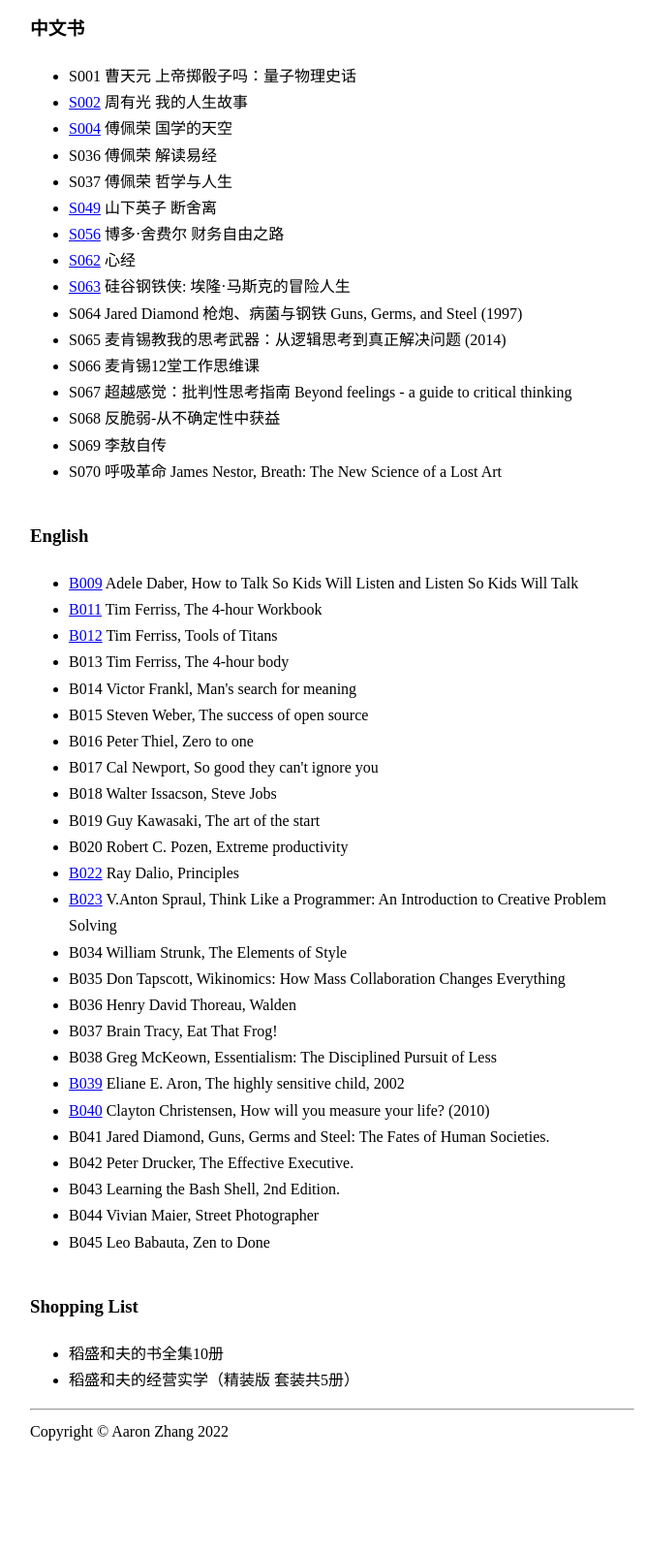
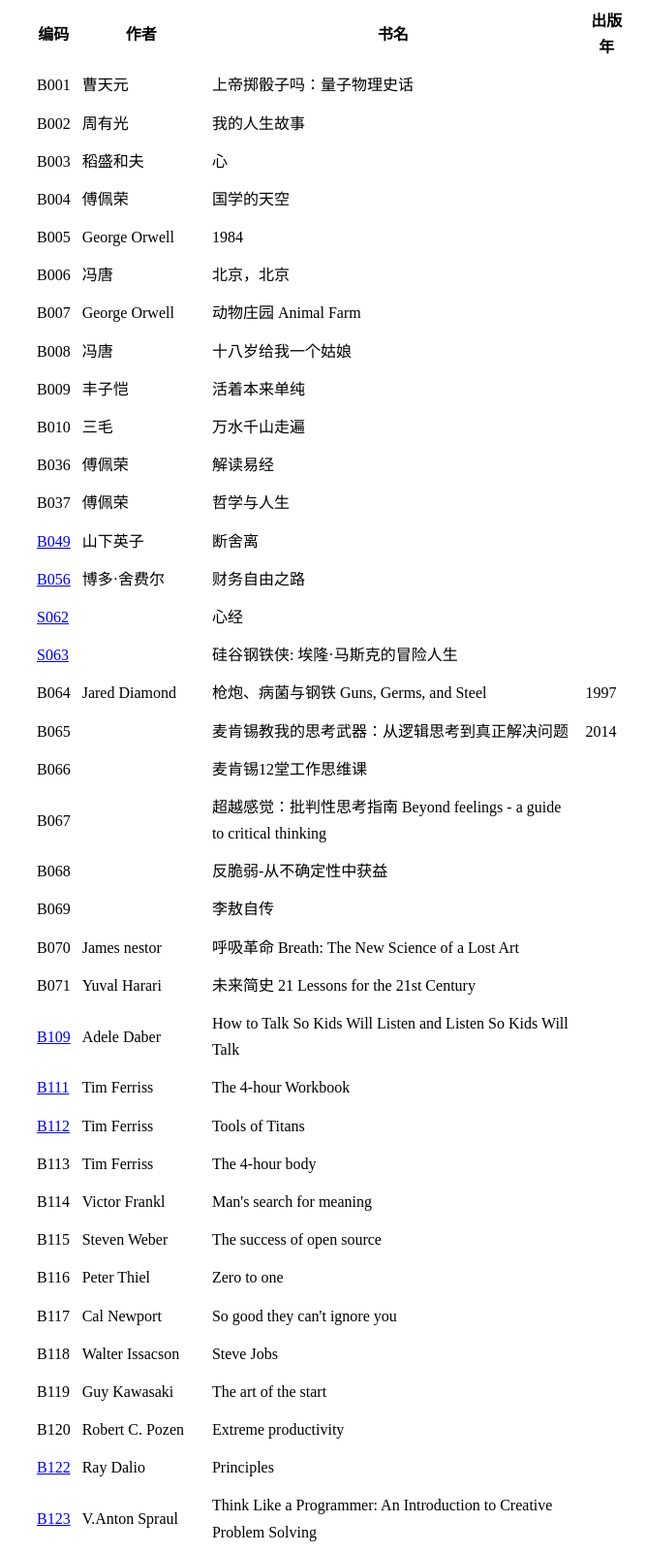
Before and after one commit to taomaker/aaron-zhang.com, a plain HTML site: page books/books.html in a window 1280 px wide. Shown: the part 205-1807 px from the top of the page at 97% size, without its empty margins (297-964 px from the left). Before the commit the page ends 1751 px from the top, so only its background shows below. Drawn offline with Linux system fonts and the light colour scheme; files that its build step writes are made by us from their sources.

Commit message:
change table style

```diff
--- a/books/books.html
+++ b/books/books.html
@@ -17,63 +17,57 @@
 
 <hr>
 <h2>My Library 我的图书馆</h2>
-
-<h3>中文书</h3>
-
-<ul>
-<li>S001 曹天元 上帝掷骰子吗：量子物理史话
-<li><a href="books/S002.html">S002</a> 周有光 我的人生故事
-<li><a href="books/S004.html">S004</a> 傅佩荣 国学的天空
-<li>S036 傅佩荣 解读易经
-<li>S037 傅佩荣 哲学与人生
-<li><a href="books/S049.html">S049</a> 山下英子 断舍离
-<li><a href="books/S056.html">S056</a> 博多·舍费尔 财务自由之路
-<li><a href="books/S062.html">S062</a> 心经
-<li><a href="books/S063.html">S063</a> 硅谷钢铁侠: 埃隆·马斯克的冒险人生
-<li>S064 Jared Diamond 枪炮、病菌与钢铁 Guns, Germs, and Steel (1997)
-<li>S065 麦肯锡教我的思考武器：从逻辑思考到真正解决问题 (2014)
-<li>S066 麦肯锡12堂工作思维课
-<li>S067 超越感觉：批判性思考指南 Beyond feelings - a guide to critical thinking
-<li>S068 反脆弱-从不确定性中获益
-<li>S069 李敖自传
-<li>S070 呼吸革命 James Nestor, Breath: The New Science of a Lost Art
-</ul>
-
-<h3>English</h3>
-
-<ul>
-<li><a href="books/B009.html">B009</a> Adele Daber, How to Talk So Kids Will Listen and Listen So Kids Will Talk
-<li><a href="books/B011.html">B011</a> Tim Ferriss, The 4-hour Workbook
-<li><a href="books/B012.html">B012</a> Tim Ferriss, Tools of Titans
-<li>B013 Tim Ferriss, The 4-hour body
-<li>B014 Victor Frankl, Man's search for meaning
-<li>B015 Steven Weber, The success of open source
-<li>B016 Peter Thiel, Zero to one
-<li>B017 Cal Newport, So good they can't ignore you
-<li>B018 Walter Issacson, Steve Jobs
-<li>B019 Guy Kawasaki, The art of the start
-<li>B020 Robert C. Pozen, Extreme productivity
-<li><a href="books/B022.html">B022</a> Ray Dalio, Principles
-<li><a href="books/B023.html">B023</a> V.Anton Spraul, Think Like a Programmer: An Introduction to Creative Problem Solving
-<li>B034 William Strunk, The Elements of Style
-<li>B035 Don Tapscott, Wikinomics: How Mass Collaboration Changes Everything
-<li>B036 Henry David Thoreau, Walden
-<li>B037 Brain Tracy, Eat That Frog!
-<li>B038 Greg McKeown, Essentialism: The Disciplined Pursuit of Less
-<li><a href="books/B039.html">B039</a> Eliane E. Aron, The highly sensitive child, 2002
-<li><a href="books/B040.html">B040</a> Clayton Christensen, How will you measure your life? (2010)
-<li>B041 Jared Diamond, Guns, Germs and Steel: The Fates of Human Societies.
-<li>B042 Peter Drucker, The Effective Executive.
-<li>B043 Learning the Bash Shell, 2nd Edition.
-<li>B044 Vivian Maier, Street Photographer
-<li>B045 Leo Babauta, Zen to Done
-</ul>
-
-<h3>Shopping List</h3>
-<ul>
-<li>稻盛和夫的书全集10册
-<li>稻盛和夫的经营实学（精装版 套装共5册）
-</ul>
+<table>
+<tr> <th>编码</th> <th>作者</th> <th>书名</th> <th>出版年</th> </tr>
+<tr> <td>B001 <td>曹天元	<td>上帝掷骰⼦吗：量⼦物理史话 <td>
+<tr> <td>B002 <td>周有光	<td>我的⼈⽣故事 <td>
+<tr> <td>B003 <td>稻盛和夫 <td>心 <td>
+<tr> <td>B004 <td>傅佩荣	<td>国学的天空 <td>
+<tr> <td>B005 <td>George Orwell	<td>1984 <td>
+<tr> <td>B006 <td>冯唐	<td>北京，北京 <td>
+<tr> <td>B007 <td>George Orwell <td>动物庄园 Animal Farm <td>
+<tr><td>B008 <td>冯唐 <td>十八岁给我一个姑娘<td>
+<tr><td>B009 <td>丰子恺 <td>活着本来单纯 <td>
+<tr><td>B010 <td>三毛 <td>万水千山走遍 <td>
+<tr><td>B036 <td>傅佩荣 <td>解读易经 <td>
+<tr><td>B037 <td>傅佩荣 <td>哲学与人生 <td>
+<tr><td><a href="books/B049.html">B049</a> <td>山下英子 <td>断舍离<td>
+<tr><td><a href="books/B056.html">B056</a> <td>博多·舍费尔 <td>财务自由之路<td>
+<tr><td><a href="books/S062.html">S062</a> <td><td>心经 <td>
+<tr><td><a href="books/S063.html">S063</a> <td><td>硅谷钢铁侠: 埃隆·马斯克的冒险人生 <td>
+<tr><td>B064 <td>Jared Diamond <td>枪炮、病菌与钢铁 Guns, Germs, and Steel <td>1997
+<tr><td>B065 <td><td>麦肯锡教我的思考武器：从逻辑思考到真正解决问题 <td>2014
+<tr><td>B066 <td><td>麦肯锡12堂工作思维课 <td>
+<tr><td>B067 <td><td>超越感觉：批判性思考指南 Beyond feelings - a guide to critical thinking<td>
+<tr><td>B068 <td><td>反脆弱-从不确定性中获益<td>
+<tr><td>B069 <td><td>李敖自传<td>
+<tr><td>B070 <td>James nestor<td>呼吸革命 Breath: The New Science of a Lost Art<td>
+<tr><td>B071 <td>Yuval Harari<td>未来简史 21 Lessons for the 21st Century <td>
+<tr><td><a href="books/B109.html">B109</a> <td>Adele Daber <td>How to Talk So Kids Will Listen and Listen So Kids Will Talk <td>
+<tr><td><a href="books/B111.html">B111</a> <td>Tim Ferriss <td>The 4-hour Workbook<td>
+<tr><td><a href="books/B112.html">B112</a> <td>Tim Ferriss <td>Tools of Titans<td>
+<tr><td>B113 <td>Tim Ferriss <td>The 4-hour body <td>
+<tr><td>B114 <td>Victor Frankl <td>Man's search for meaning <td>
+<tr><td>B115 <td>Steven Weber <td>The success of open source <td>
+<tr><td>B116 <td>Peter Thiel <td>Zero to one<td>
+<tr><td>B117 <td>Cal Newport <td>So good they can't ignore you<td>
+<tr><td>B118 <td>Walter Issacson <td>Steve Jobs<td>
+<tr><td>B119 <td>Guy Kawasaki <td>The art of the start<td>
+<tr><td>B120 <td>Robert C. Pozen <td>Extreme productivity <td>
+<tr><td><a href="books/B122.html">B122</a> <td>Ray Dalio <td>Principles<td>
+<tr><td><a href="books/B123.html">B123</a> <td>V.Anton Spraul <td>Think Like a Programmer: An Introduction to Creative Problem Solving<td>
+<tr><td>B134 <td>William Strunk <td>The Elements of Style<td>
+<tr><td>B135 <td>Don Tapscott <td>Wikinomics: How Mass Collaboration Changes Everything<td>
+<tr><td>B136 <td>Henry David Thoreau <td>Walden <td>
+<tr><td>B137 <td>Brain Tracy <td>Eat That Frog! <td>
+<tr><td>B138 <td>Greg McKeown <td>Essentialism: The Disciplined Pursuit of Less <td>
+<tr><td><a href="books/B139.html">B139</a> <td>Eliane E. Aron <td>The highly sensitive child <td>2002
+<tr><td><a href="books/B140.html">B140</a> <td>Clayton Christensen <td>How will you measure your life? <td>2010
+<tr><td>B142 <td>Peter Drucker <td>The Effective Executive <td>
+<tr><td>B143 <td><td>Learning the Bash Shell, 2nd Edition <td>
+<tr><td>B144 <td>Vivian Maier <td>Street Photographer <td>
+<tr><td>B145 <td>Leo Babauta <td>Zen to Done <td>
+</table>
 </body>
 <hr>
 Copyright &copy Aaron Zhang 2022
--- a/style.css
+++ b/style.css
@@ -9,3 +9,12 @@
 h1,h2,h3,h4,h5,h6 {
   margin: 2em 0 1em;
 }
+
+
+tr {
+  border-bottom: 1px solid;
+}
+
+th,td {
+  padding: 5px;
+}
```
Also changed, not shown: books/B002.html (renamed from books/S002.html), books/B004.html (renamed from books/S004.html), books/B049.html (renamed from books/S049.html), books/B056.html (renamed from books/S056.html), books/B062.html (renamed from books/S062.html), books/B063.html (renamed from books/S063.html), books/B109.html (renamed from books/B009.html), books/B111.html (renamed from books/B011.html), books/B112.html (renamed from books/B012.html), books/B122.html (renamed from books/B022.html), books/B123.html (renamed from books/B023.html), books/B139.html (renamed from books/B039.html), books/B140.html (renamed from books/B040.html).
